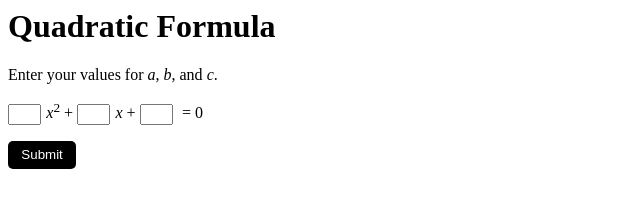
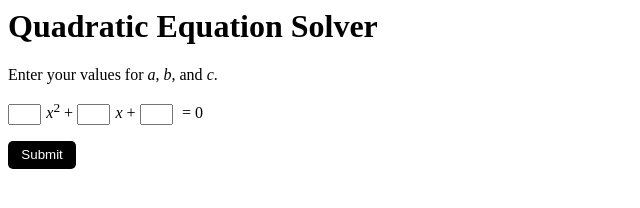
Before and after one commit to mhull/quadratics, a plain HTML site: page index.html in a window 1280 px wide. Shown: the whole page, without its empty margins (0-640 px from the left). Drawn offline with Linux system fonts and the light colour scheme.

Commit message:
Updating the title

```diff
--- a/index.html
+++ b/index.html
@@ -3,7 +3,7 @@
 	<link rel="stylesheet" href="style.css" />
 </head>
 <body>
-	<h1>Quadratic Formula</h1>
+	<h1>Quadratic Equation Solver</h1>
 	<p>Enter your values for <em>a</em>, <em>b</em>, and <em>c</em>.</p>
 	<p id='equation'><input class='quadratic' id='input_1' type='text'/><em>x</em><sup>2</sup>
 		+ <input class='quadratic' id='input_2' type='text' /><em>x</em>
```
